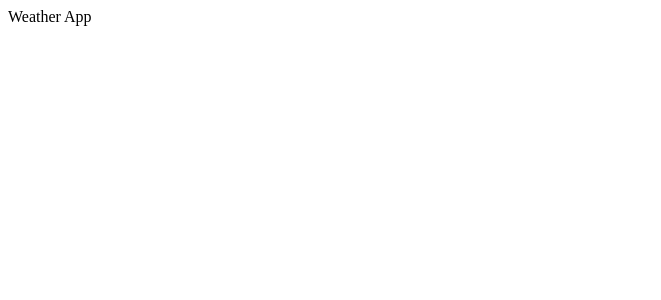
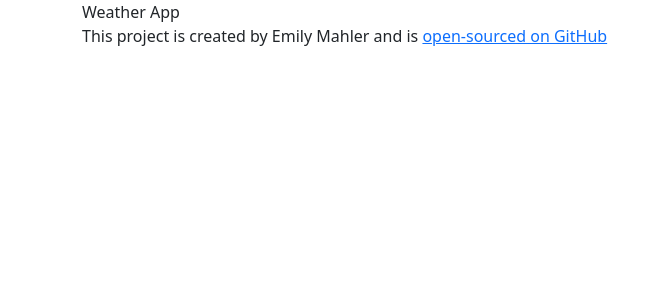
Before and after one commit to stradless05/my-react-weather-app, a React (Create React App) app: page / in a window 1280 px wide. Shown: the top 300 px of the page, without its empty margins (0-661 px from the left). Built offline with nearby package versions, Linux system fonts and the light colour scheme.

Commit message:
added bootstrap

```diff
--- a/package.json
+++ b/package.json
@@ -6,6 +6,7 @@
     "@testing-library/jest-dom": "^5.16.5",
     "@testing-library/react": "^13.3.0",
     "@testing-library/user-event": "^13.5.0",
+    "bootstrap": "^5.2.0",
     "react": "^18.2.0",
     "react-dom": "^18.2.0",
     "react-scripts": "5.0.1",
--- a/src/App.js
+++ b/src/App.js
@@ -1,7 +1,21 @@
 import "./App.css";
 
-function App() {
-  return <div className="App">Weather App</div>;
+export default function App() {
+  return (
+    <div className="App">
+      <div className="container">
+        Weather App
+        <footer>
+          This project is created by Emily Mahler and is{" "}
+          <a
+            href="https://github.com/stradless05/my-react-weather-app"
+            target="_blank"
+            rel="noreferrer"
+          >
+            open-sourced on GitHub
+          </a>
+        </footer>
+      </div>
+    </div>
+  );
 }
-
-export default App;
```
Also changed, not shown: src/index.js (+9 -6 lines), 1 other file (tests, documents, lock files or other folders).
